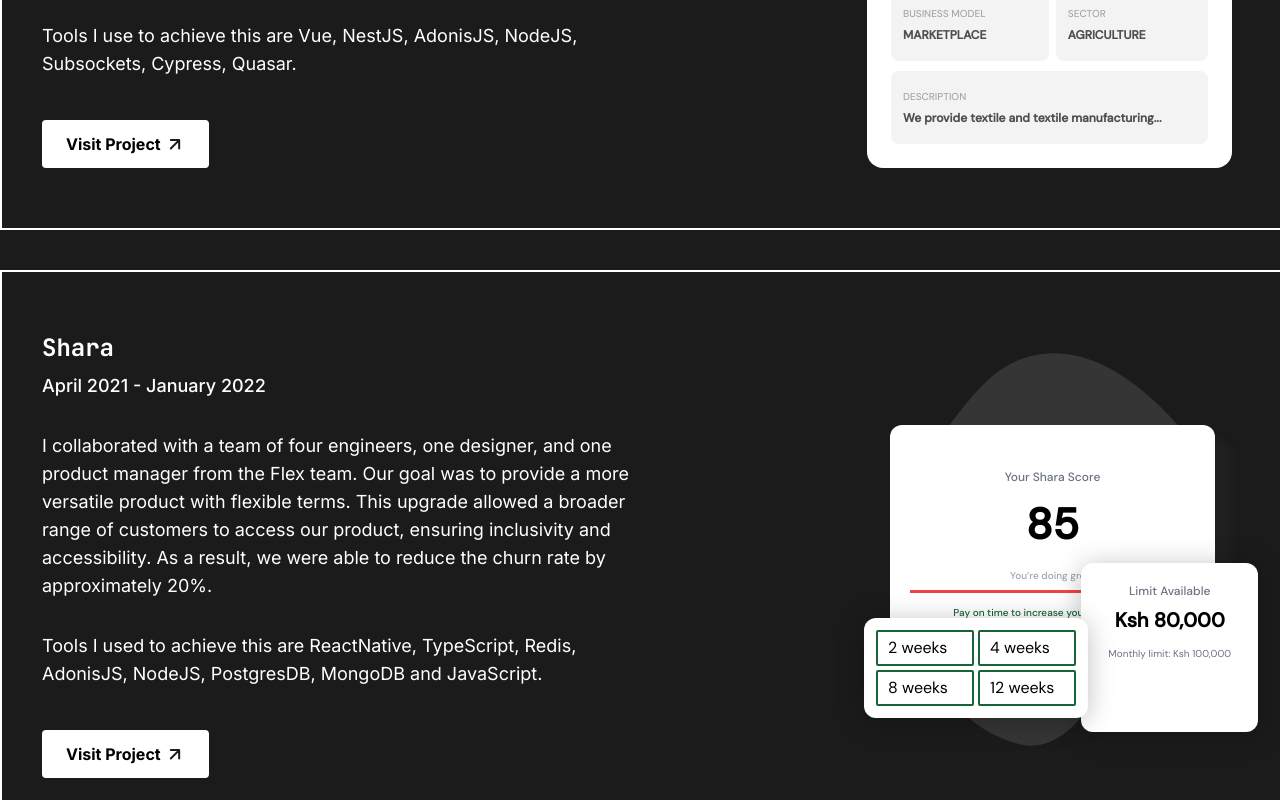
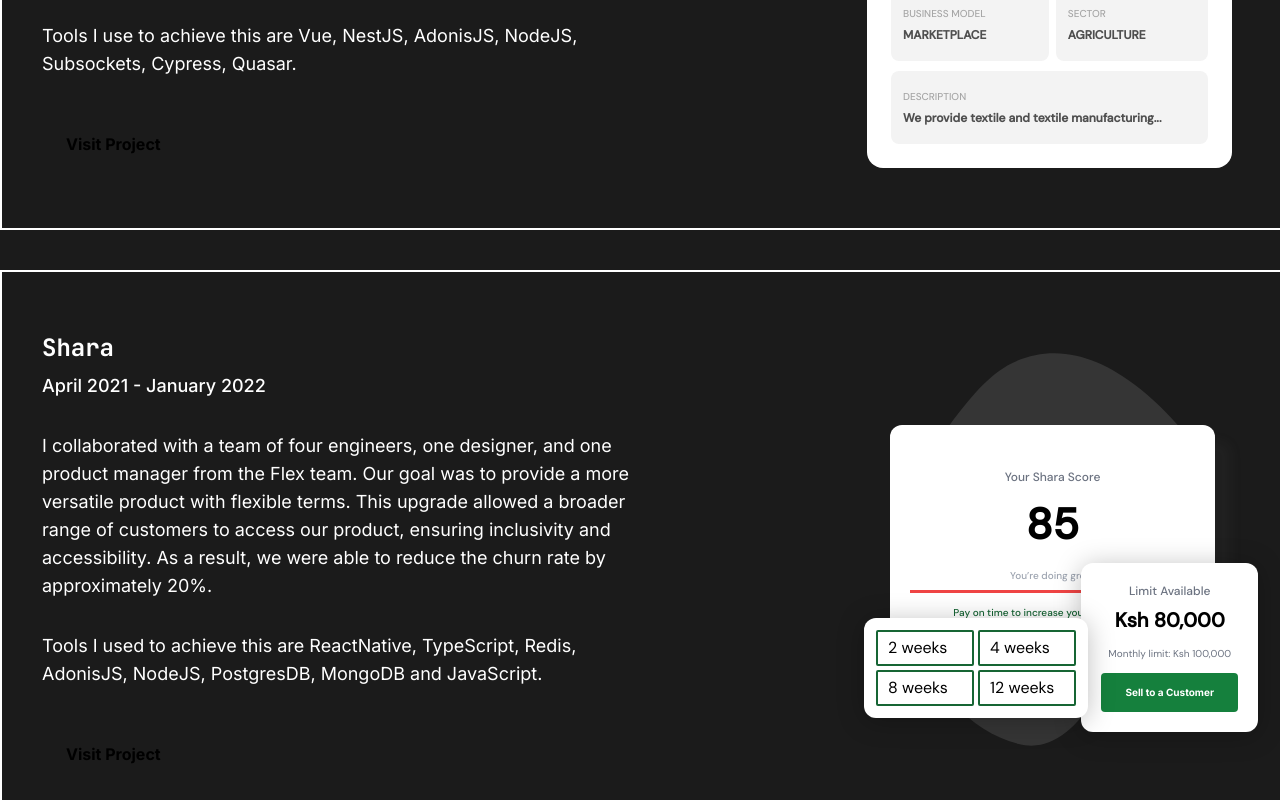
Before and after one commit to arkmadj/new-portfolio, a Next.js app: page / in a window 1280 px wide. Shown: the part 1140-1940 px from the top of the page. Built offline with nearby package versions, Linux system fonts and the light colour scheme.

Commit message:
added left and right icon props to button

```diff
--- a/app/components/AppButton.tsx
+++ b/app/components/AppButton.tsx
@@ -1,19 +1,28 @@
-import Image from 'next/image';
-import React from 'react'
+import Image from "next/image";
+import React from "react";
 
 export interface ButtonProps {
-  label: string;
-  icon?: React.FC;
-  className?: string
+	label: string;
+	rightIcon?: React.FC;
+	leftIcon?: React.FC;
+	className?: string;
 }
 
-const AppButton = ({label, icon: Icon, className}: ButtonProps) => {
-  return (
-    <button className={`flex gap-1 items-center font-sans text-black bg-white border-none outline-none px-6 py-3 rounded font-bold ${className}`}>
-      {label}
-      {Icon && <Icon/>}
-      </button>
-  )
-}
+const AppButton = ({
+	label,
+	rightIcon: RightIcon,
+	leftIcon: LeftIcon,
+	className,
+}: ButtonProps) => {
+	return (
+		<button
+			className={`flex gap-1 items-center font-sans text-black border-none outline-none px-6 py-3 rounded font-bold ${className}`}
+		>
+			{LeftIcon && <LeftIcon />}
+			{label}
+			{RightIcon && <RightIcon />}
+		</button>
+	);
+};
 
-export default AppButton
+export default AppButton;
```
